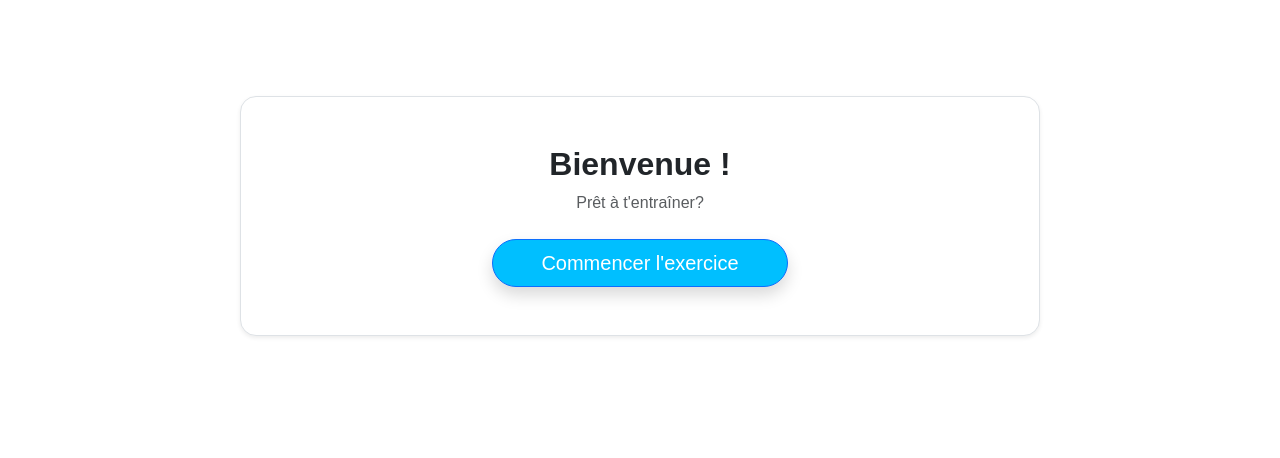
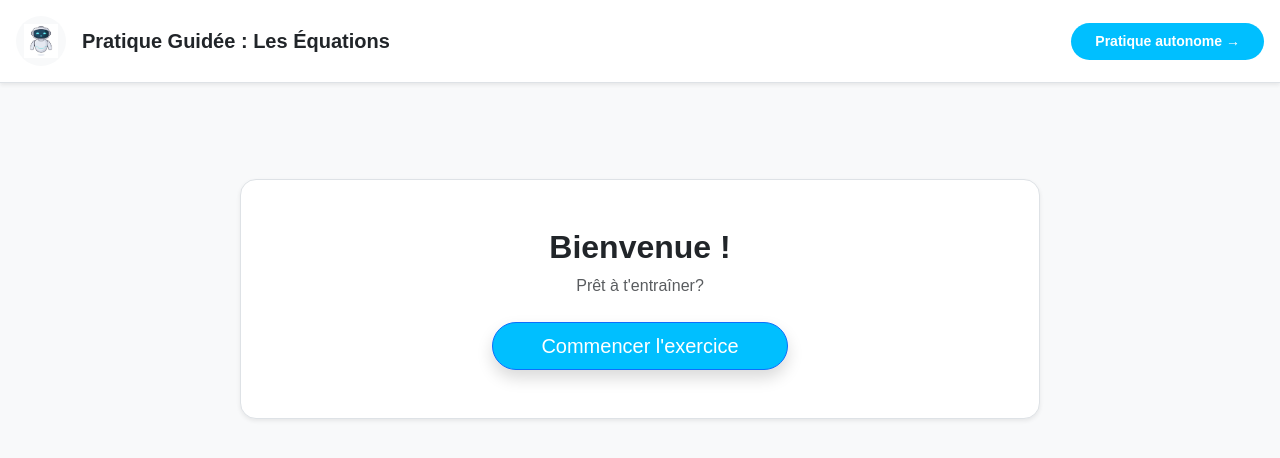
Before and after one commit to agbeSimi/litterAI, a React (Vite) app: page /pratiqueGuidePhase2CL in a window 1280 px wide. Shown: the top 458 px of the page. Built offline with nearby package versions, Linux system fonts and the light colour scheme.

Commit message:
ajout d'une barre avec le logo comme lien home et un bouton lien vers la pratique autonome

```diff
--- a/src/pages/CalculLiteral/pratiqueGuidePhase2CL.jsx
+++ b/src/pages/CalculLiteral/pratiqueGuidePhase2CL.jsx
@@ -1,15 +1,38 @@
 import {envoyerMessage, lancerExercice} from "../../services/LitterAI_API.js";
 import {useState} from "react";
+import logoRobot from "../../assets/logo_robot.png";
+import {useNavigate} from "react-router-dom";
 
 export default function PratiqueGuidePhase2CL() {
   const [conversation, setConversation] = useState([]);
   const [isWorking, setIsWorking] = useState(false);
   const[input, setInput] = useState("");
+  const navigate = useNavigate();
 
 
   return (
 
-    <>
+    <div className="d-flex flex-column vh-100 bg-light">
+      <div className="bg-white border-bottom p-3 shadow-sm d-flex align-items-center">
+        <div className="bg-light rounded-circle p-2 d-flex align-items-center justify-content-center me-3" style={{ width: '50px', height: '50px' }}>
+          <img
+            src={logoRobot}
+            alt="Robot"
+            style={{ width: '100%', height: 'auto' }}
+            onClick={() => navigate("/")}
+          />
+        </div>
+
+        <h5 className="mb-0 fw-bold">Pratique Guidée : Les Équations</h5>
+
+        {/* Utilisation de ms-auto pour pousser le bouton à droite et retrait de mt-4 */}
+        <button
+          className="btn btn-sm px-4 py-2 rounded-pill fw-bold ms-auto"
+          style={{ backgroundColor: 'deepskyblue', color: 'white', border: 'none' }}
+        >
+          Pratique autonome →
+        </button>
+      </div>
       <div className="flex-grow-1 overflow-auto p-3 p-md-5" style={{ scrollBehavior: 'smooth' }}>
         <div className="mx-auto" style={{ maxWidth: '800px' }}>
 
@@ -85,6 +108,7 @@ export default function PratiqueGuidePhase2CL() {
         </div>
       </div>
   )}
-    </>
+    <div/>
+    </div>
   )
 }
```
